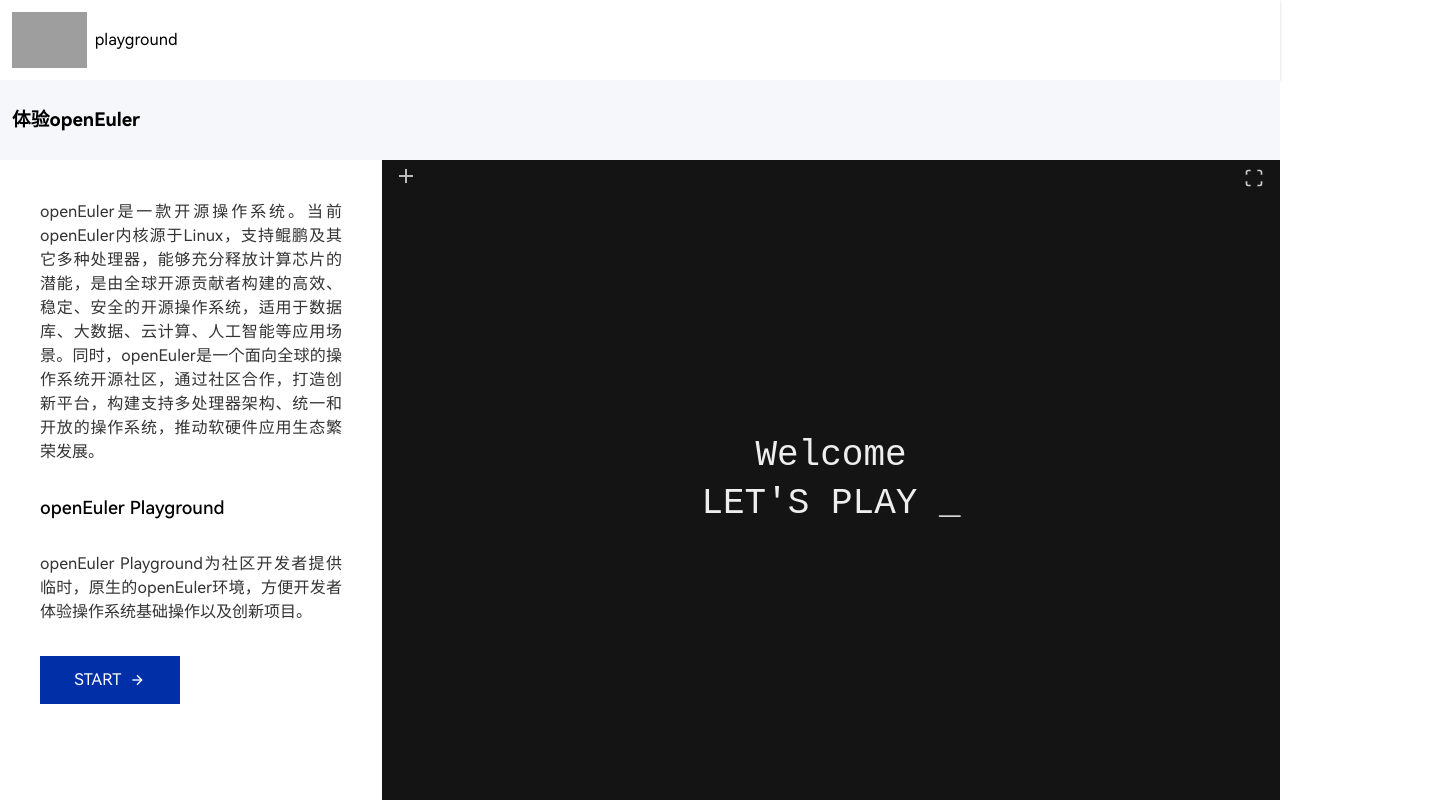
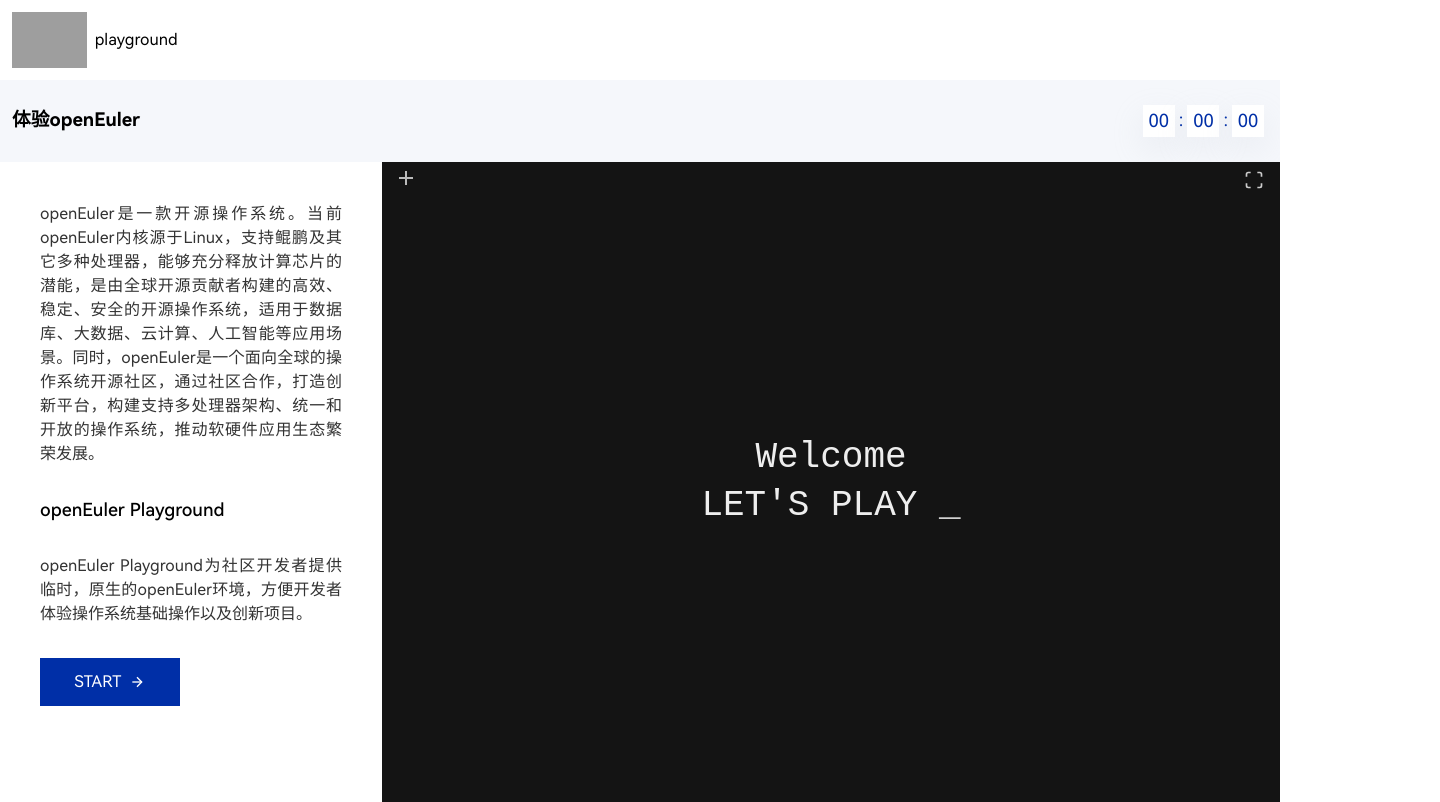
Before and after one commit to opensourceways/playground-app, a Vue app: page /#/app/welcome in a window 1280 px wide. Shown: the whole page, 1440 px wide, since content can reach past the window. Built offline with nearby package versions, Linux system fonts and the light colour scheme; grey boxes are pictures that could not be loaded; a web font is replaced by a local one.

Commit message:
增加倒计时

```diff
--- a/src/components/Terminal.vue
+++ b/src/components/Terminal.vue
@@ -5,6 +5,14 @@
 import { WebTTY, protocols } from "@/plugins/terminal/webtty";
 import { ConnectionFactory } from "@/plugins/terminal/websocket";
 
+defineProps({
+  instance: {
+    type: Object,
+    default() {
+      return null;
+    },
+  },
+});
 const terminalEl = ref(null);
 let terminal;
 
@@ -24,6 +32,9 @@
 }
 
 onMounted(() => {
+  if (!instance) {
+    return;
+  }
   terminal = new Xterm(terminalEl.value);
   initConnection(terminal);
 });
@@ -41,6 +52,7 @@
 
 <template>
   <div class="oe-terminal">
+    <div class="remain-time">{{}}</div>
     <div ref="terminalEl" class="terminal-el"></div>
   </div>
 </template>
--- a/src/components/TerminalGroup.vue
+++ b/src/components/TerminalGroup.vue
@@ -1,4 +1,6 @@
 <script setup>
+import { createCrdResouse } from "@/service/api";
+import { getUserAuth } from "@/shared/login";
 import { ref, computed, reactive, onBeforeUpdate, nextTick } from "vue";
 import Terminal from "./Terminal.vue";
 
@@ -15,13 +17,19 @@
 let terminalId = 0;
 const currentId = ref(0);
 const isFullscreen = ref(false);
-let terminals = [];
+let terminalRefs = [];
 
-function addTerminal(params) {
+async function addTerminal(params) {
+  const rlt = await createRes();
+  if (!rlt) {
+    return;
+  }
+
   terminalId += 1;
   terminalList.push({
     id: terminalId,
     name: (params && params.name) || "终端" + terminalId,
+    instanceInfo: rlt,
   });
 
   currentId.value = terminalId;
@@ -56,8 +64,8 @@
 function fullscreen(full = true) {
   isFullscreen.value = full;
   nextTick(() => {
-    if (Array.isArray(terminals)) {
-      terminals.forEach((term) => {
+    if (Array.isArray(terminalRefs)) {
+      terminalRefs.forEach((term) => {
         term.fit();
       });
     }
@@ -80,14 +88,36 @@
 }
 
 function setItemRef(el) {
-  terminals.push(el);
+  terminalRefs.push(el);
 }
+
 onBeforeUpdate(() => {
-  terminals = [];
+  terminalRefs = [];
 });
 
-// TODO
-// add();
+async function createRes() {
+  const { userId, token } = getUserAuth();
+  if (!userId) {
+    return;
+  }
+  try {
+    const res = await createCrdResouse({
+      token,
+      userId,
+      contactEmail: "contact@openeuler.io",
+      templatePath: "openeuler-20.03-lts-sp1/container/x86.tmpl",
+      resourceId: "1",
+    });
+    if (res.code !== 200) {
+      console.warn(res.message);
+      return null;
+    }
+    return res.instanceInfo;
+  } catch (error) {
+    console.error("创建资源失败");
+    return null;
+  }
+}
 </script>
 
 <template>
@@ -138,6 +168,7 @@
         v-for="ter in activeTerminalList"
         :key="ter.id"
         :ref="setItemRef"
+        :instance="ter.instanceInfo"
       ></Terminal>
     </div>
   </div>
--- a/src/pages/playground/Index.vue
+++ b/src/pages/playground/Index.vue
@@ -2,11 +2,12 @@
 import TerminalGroup from "@/components/TerminalGroup.vue";
 import OButton from "@/components/OButton.vue";
 import ODialog from "@/components/ODialog.vue";
-import { ref, watch } from "vue";
-import { isBegin } from "./shared";
-import { isLogined, showLogin, goAuthorize, LOGIN_KEYS } from "@/shared/login";
+import { ref } from "vue";
+import { PLAY_KEYS } from "./shared";
+import { goAuthorize, LOGIN_KEYS } from "@/shared/login";
 import mitt from "@/shared/mitt";
 import { useRouter } from "vue-router";
+import { remainTime, updateRemainTime } from "./remainTime";
 
 const router = useRouter();
 const loginDialog = ref(null);
@@ -18,16 +19,16 @@
   router.push({
     name: "introduction",
   });
+
+  updateRemainTime();
 }
+
 const terminals = ref(null);
+const isBegin = ref(false);
 
-watch(isBegin, (val) => {
-  console.log(val);
-  if (!isLogined()) {
-    showLogin();
-  } else {
-    startTry();
-  }
+mitt.on(PLAY_KEYS.STAERT, () => {
+  isBegin.value = true;
+  startTry();
 });
 
 mitt.on(LOGIN_KEYS.SHOW_LOGIN, () => {
@@ -61,6 +62,11 @@
   <div class="playground-app">
     <div class="ground-head">
       <h3 class="title">{{ title }}</h3>
+      <div class="remain-time">
+        <span class="time-item">{{ remainTime.hour }}</span
+        >:<span class="time-item">{{ remainTime.minute }}</span
+        >:<span class="time-item">{{ remainTime.second }}</span>
+      </div>
     </div>
     <div class="ground-body">
       <div class="ground-article">
@@ -110,10 +116,11 @@
   background: #f5f7fb;
 }
 .ground-head {
-  width: 1440px;
   margin: 0 auto;
   padding: 25px 12px;
   line-height: 30px;
+  display: flex;
+  justify-content: space-between;
 }
 .ground-body {
   height: calc(100% - 80px);
@@ -185,4 +192,20 @@
     }
   }
 }
+
+.remain-time {
+  font-size: 18px;
+  color: #002fa7;
+  display: flex;
+  .time-item {
+    display: flex;
+    justify-content: center;
+    align-items: center;
+    line-height: 32px;
+    width: 32px;
+    background-color: #fff;
+    margin: 0 4px;
+    box-shadow: 0px 12px 32px 0px rgba(190, 196, 204, 0.2);
+  }
+}
 </style>
--- a/src/pages/playground/Welcome.vue
+++ b/src/pages/playground/Welcome.vue
@@ -16,7 +16,6 @@
         icon: "arrow-right",
         primary: true,
         click(btn) {
-          console.log(btn);
           beginToTry();
         },
       },
--- /dev/null
+++ b/src/pages/playground/remainTime.js
@@ -0,0 +1,68 @@
+import { queryCrdResouse } from "@/service/api";
+import { getUserAuth } from "@/shared/login";
+import mitt from "@/shared/mitt";
+import { reactive } from "vue";
+
+export const EVENT_TIMEOUT = "reamintime-timeout";
+
+export const remainTime = reactive({
+  hour: "00",
+  minute: "00",
+  second: "00",
+});
+let handler = null;
+let seconds = 60 * 10;
+
+function paddLeft(v) {
+  return `${v}`.padStart(2, "0");
+}
+
+function handleTime(second) {
+  const h = Math.floor(second / (60 * 60));
+  const m = Math.floor((second - h * (60 * 60)) / 60);
+  const s = second % 60;
+
+  remainTime.hour = paddLeft(h);
+  remainTime.minute = paddLeft(m);
+  remainTime.second = paddLeft(s);
+}
+
+export function refreshRemainTime(resId) {
+  const { token } = getUserAuth();
+  if (!token) {
+    return;
+  }
+  // 清除之前的定时轮询
+  if (handler) {
+    clearTime();
+  }
+
+  handler = setInterval(async () => {
+    const res = await queryCrdResouse({
+      userResId: resId,
+      token,
+    });
+
+    if (res.code === 200) {
+      seconds = res.instanceInfo.remainSecond;
+      handleTime(seconds);
+    }
+  }, 1000 * 60);
+}
+
+function clearTime() {
+  if (handler) {
+    clearInterval(handler);
+  }
+}
+
+export function updateRemainTime() {
+  handler = setInterval(() => {
+    seconds -= 1;
+    if (seconds > 0) {
+      handleTime(seconds);
+    } else {
+      mitt(EVENT_TIMEOUT);
+    }
+  }, 1000);
+}
--- a/src/pages/playground/shared.js
+++ b/src/pages/playground/shared.js
@@ -1,13 +1,14 @@
-import { ref } from "vue";
 import { isLogined, showLogin } from "@/shared/login";
+import mitt from "@/shared/mitt";
 
-// 是否开始体验的标志位
-export const isBegin = ref(false);
+export const PLAY_KEYS = {
+  STAERT: "start-to-try",
+};
 
 export function beginToTry() {
   if (!isLogined()) {
     showLogin();
   } else {
-    isBegin.value = true;
+    mitt.emit(PLAY_KEYS.STAERT);
   }
 }
--- a/src/shared/login.js
+++ b/src/shared/login.js
@@ -1,4 +1,3 @@
-import { ref } from "vue";
 import mitt from "@/shared/mitt";
 import {
   queryAuthParams,
@@ -42,7 +41,11 @@
       const res = await queryAuthentication({
         code,
       });
-      afterLogined(res.userInfo);
+      if (res.code === 200) {
+        afterLogined(res.userInfo);
+      } else {
+        throw new Error(res.message);
+      }
     } catch (error) {
       console.error("授权获取用户信息失败", error);
     }
@@ -54,7 +57,8 @@
 export async function goAuthorize() {
   try {
     const data = await queryAuthParams();
-    if (!data.callbackInfo) {
+    if (res.code !== 200) {
+      throw new Error(res.message);
       return;
     }
     const { callbackUrl, clientId } = data.callbackInfo;
@@ -96,9 +100,16 @@
 }
 // 获取用户id及token
 export function getUserAuth() {
+  let token = localStorage.getItem(LOGIN_KEYS.USER_TOKEN);
+  let userId = localStorage.getItem(LOGIN_KEYS.USER_ID);
+  if (token === "undefined" || userId === "undefined") {
+    saveUserAuth();
+    token = "";
+    userId = "";
+  }
   return {
-    userId: localStorage.getItem(LOGIN_KEYS.USER_ID),
-    userToken: localStorage.getItem(LOGIN_KEYS.USER_TOKEN),
+    userId,
+    token,
   };
 }
 // 退出
@@ -110,14 +121,21 @@
 }
 // 请求用户信息
 export async function requestUserInfo() {
-  const { userId, userToken } = getUserAuth();
-  if (userId && userToken) {
-    const res = await queryUserInfo({
-      token: userToken,
-      userId: userId,
-    });
-
-    afterLogined(res.userInfo);
+  const { userId, token } = getUserAuth();
+  if (userId && token) {
+    try {
+      const res = await queryUserInfo({
+        token,
+        userId,
+      });
+      if (res.code === 200) {
+        afterLogined(res.userInfo);
+      } else {
+        throw new Error(res.message);
+      }
+    } catch (err) {
+      console.error("获取用户信息失败", err);
+    }
   }
 }
 
```
Also changed, not shown: .eslintrc.js.
